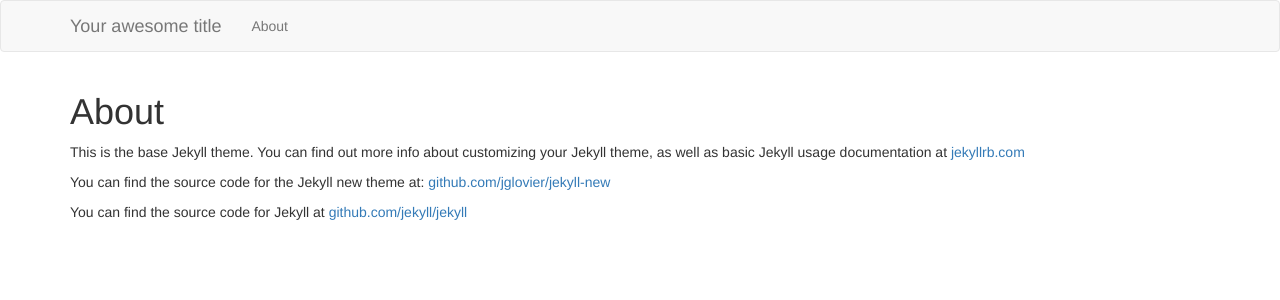
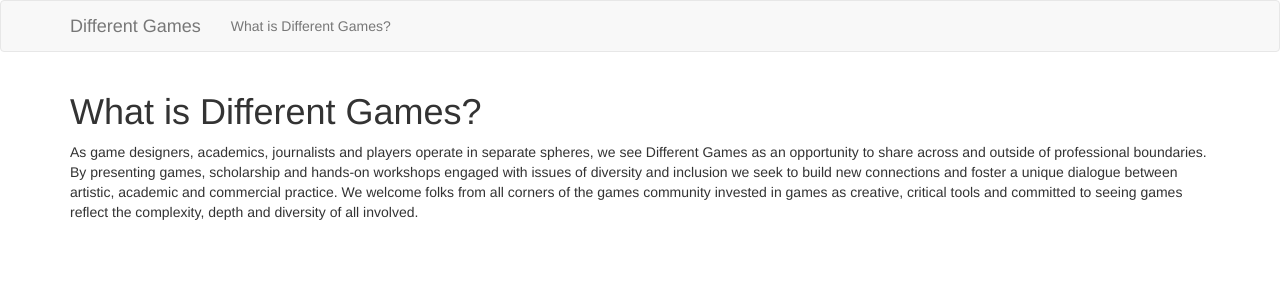
Before and after one commit to differentgames/differentgames.github.io, a Jekyll site: the page built from about.md, in a window 1280 px wide. Shown: the top 300 px of the page. Built offline with Jekyll 4.4.1, drawn with Linux system fonts in a browser that asks for light colours; nearby versions of some CDN libraries.

Commit message:
Add basic info (about, date, time)

```diff
--- a/_config.yml
+++ b/_config.yml
@@ -1,5 +1,5 @@
 # Site settings
-title: Your awesome title
+title: Different Games
 email: your-email@domain.com
 description: > # this means to ignore newlines until "baseurl:"
   Write an awesome description for your new site here. You can edit this
--- a/_includes/head.html
+++ b/_includes/head.html
@@ -11,4 +11,6 @@
     <link rel="canonical" href="{{ page.url | replace:'index.html','' | prepend: site.baseurl | prepend: site.url }}">
     <script type="text/javascript" src="https://code.jquery.com/jquery-1.11.2.min.js"></script>
     <script type="text/javascript" src="//maxcdn.bootstrapcdn.com/bootstrap/3.3.4/js/bootstrap.min.js"></script>
+    <link rel="stylesheet" href="//maxcdn.bootstrapcdn.com/font-awesome/4.3.0/css/font-awesome.min.css">
+
 </head>
--- a/about.md
+++ b/about.md
@@ -1,11 +1,6 @@
 ---
 layout: page
-title: About
+title: What is Different Games?
 permalink: /about/
 ---
-
-This is the base Jekyll theme. You can find out more info about customizing your Jekyll theme, as well as basic Jekyll usage documentation at [jekyllrb.com](http://jekyllrb.com/)
-
-You can find the source code for the Jekyll new theme at: [github.com/jglovier/jekyll-new](https://github.com/jglovier/jekyll-new)
-
-You can find the source code for Jekyll at [github.com/jekyll/jekyll](https://github.com/jekyll/jekyll)
+As game designers, academics, journalists and players operate in separate spheres, we see Different Games as an opportunity to share across and outside of professional boundaries. By presenting games, scholarship and hands-on workshops engaged with issues of diversity and inclusion we seek to build new connections and foster a unique dialogue between artistic, academic and commercial practice. We welcome folks from all corners of the games community invested in games as creative, critical tools and committed to seeing games reflect the complexity, depth and diversity of all involved.
```
Also changed, not shown: index.html (+18 -16 lines).
